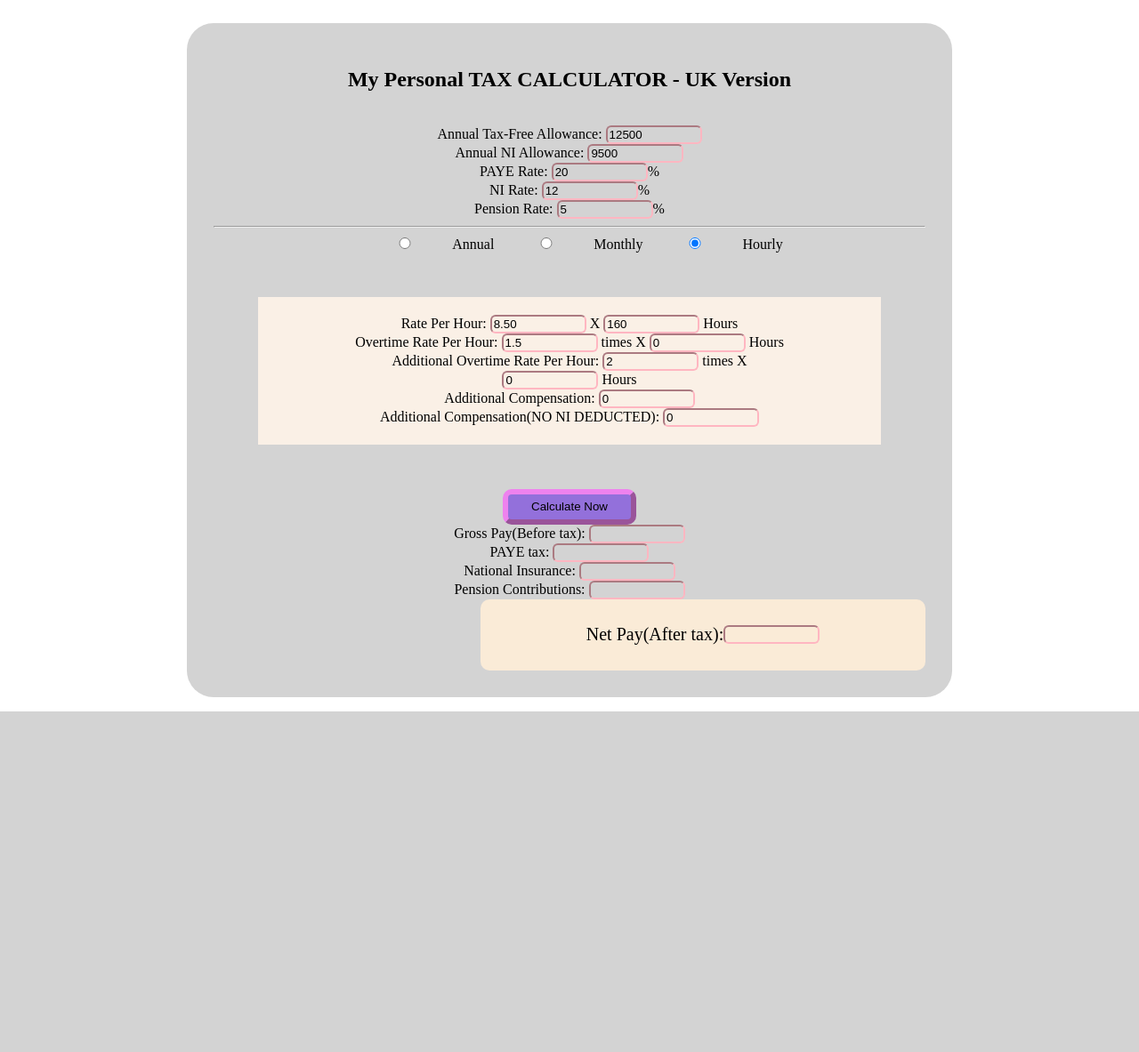
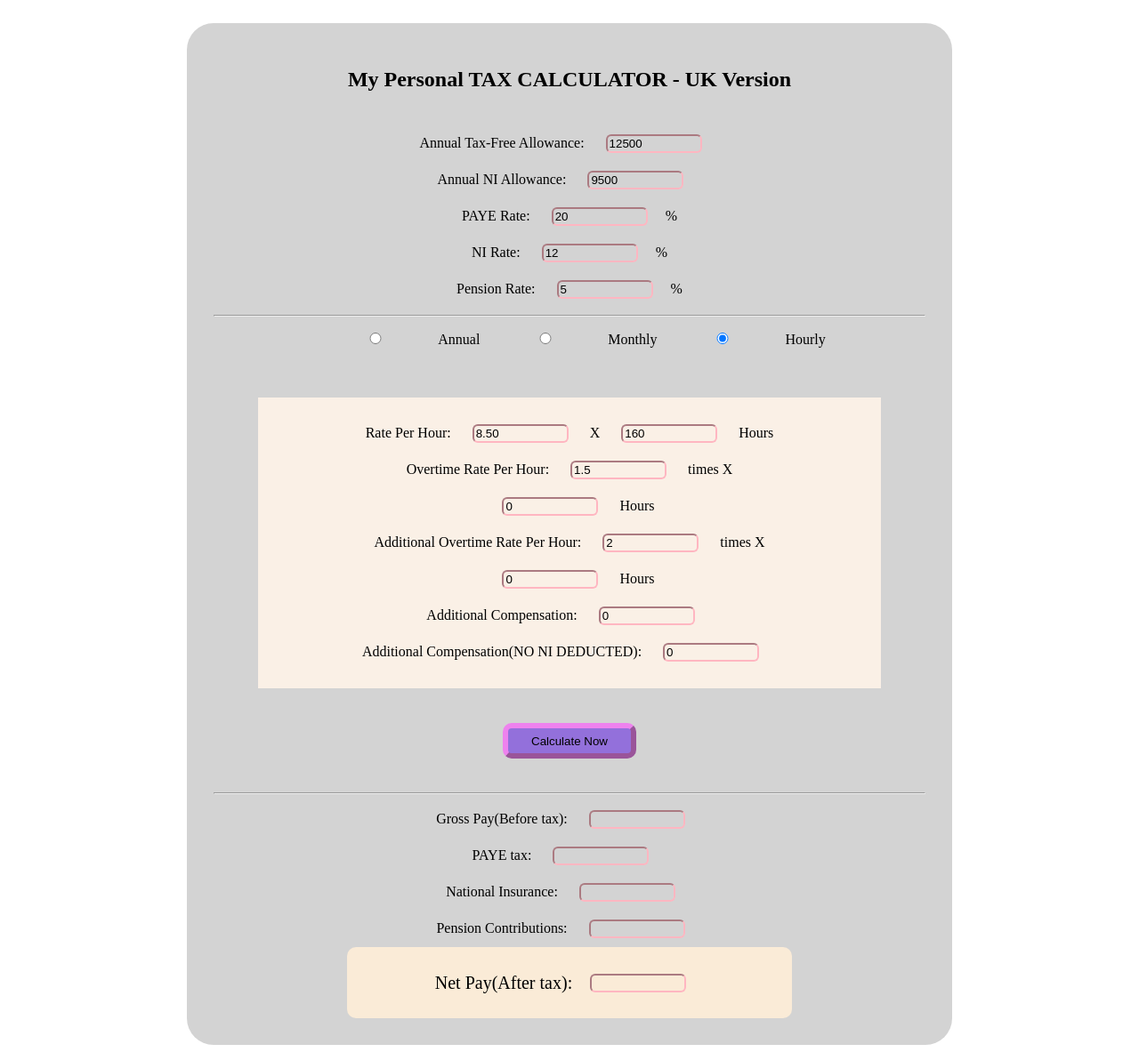
Before and after one commit to maclyn02/uk-tax-calc, a Django app: page / in a window 1280 px wide. Shown: the whole page at 89% size. Before the commit the page ends 800 px from the top, so only its background shows below. Run offline with Django 3.2, Linux system fonts and the light colour scheme.

Commit message:
updated structure and formulae

```diff
--- a/personalTaxCalcApp/static/css/styles.css
+++ b/personalTaxCalcApp/static/css/styles.css
@@ -12,6 +12,7 @@
   background-color: inherit;
   border-radius: 6px;
   border-color: LightPink;
+  margin: 10px 20px 10px 20px;
 }
 
 button{
@@ -21,6 +22,8 @@
   border-color: Violet;
   border-width: 6px;
   border-radius: 10px;
+  margin-top: -50px;
+  margin-bottom: 30px;
 }
 
 #results-container{
@@ -32,11 +35,11 @@
 .net-pay-container{
   background-color: AntiqueWhite;
   height: 80px;
-  width: 500px;
+  max-width: 500px;
   font-size: 20px;
   display: flex;
   align-items: center;
   justify-content: center;
   border-radius: 10px;
-  margin-left: auto;
+  margin: auto;
 }
--- a/personalTaxCalcApp/templates/taxCalc/homepage.html
+++ b/personalTaxCalcApp/templates/taxCalc/homepage.html
@@ -39,7 +39,7 @@
           Additional Compensation(NO NI DEDUCTED): <input type="text" id="additionalCompensationNONI" value="0"/>
       </div>
       <button type="button" onclick="calculateSalary();">Calculate Now</button>
-      <br>
+      <hr>
       Gross Pay(Before tax): <input type="text" id="grossPay"/>
       <br>
       PAYE tax: <input type="text" id="paye"/>
```
